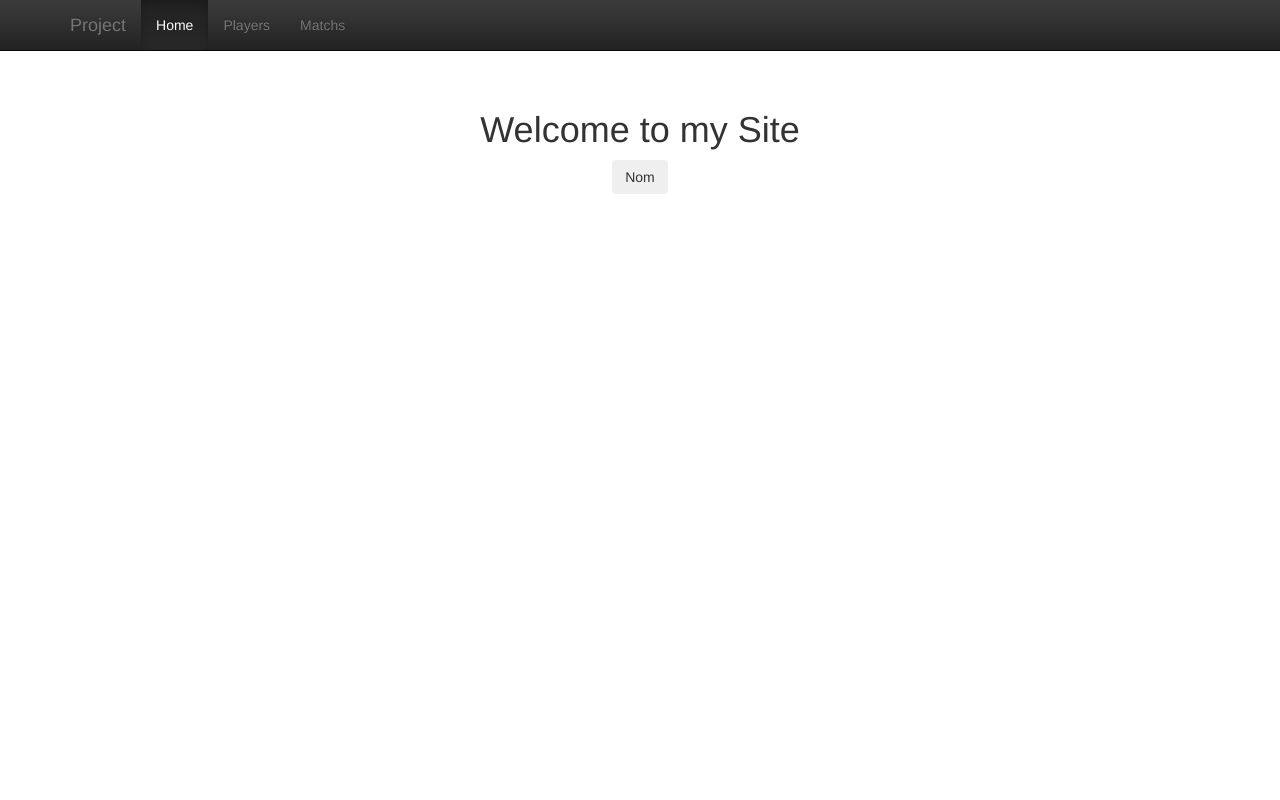
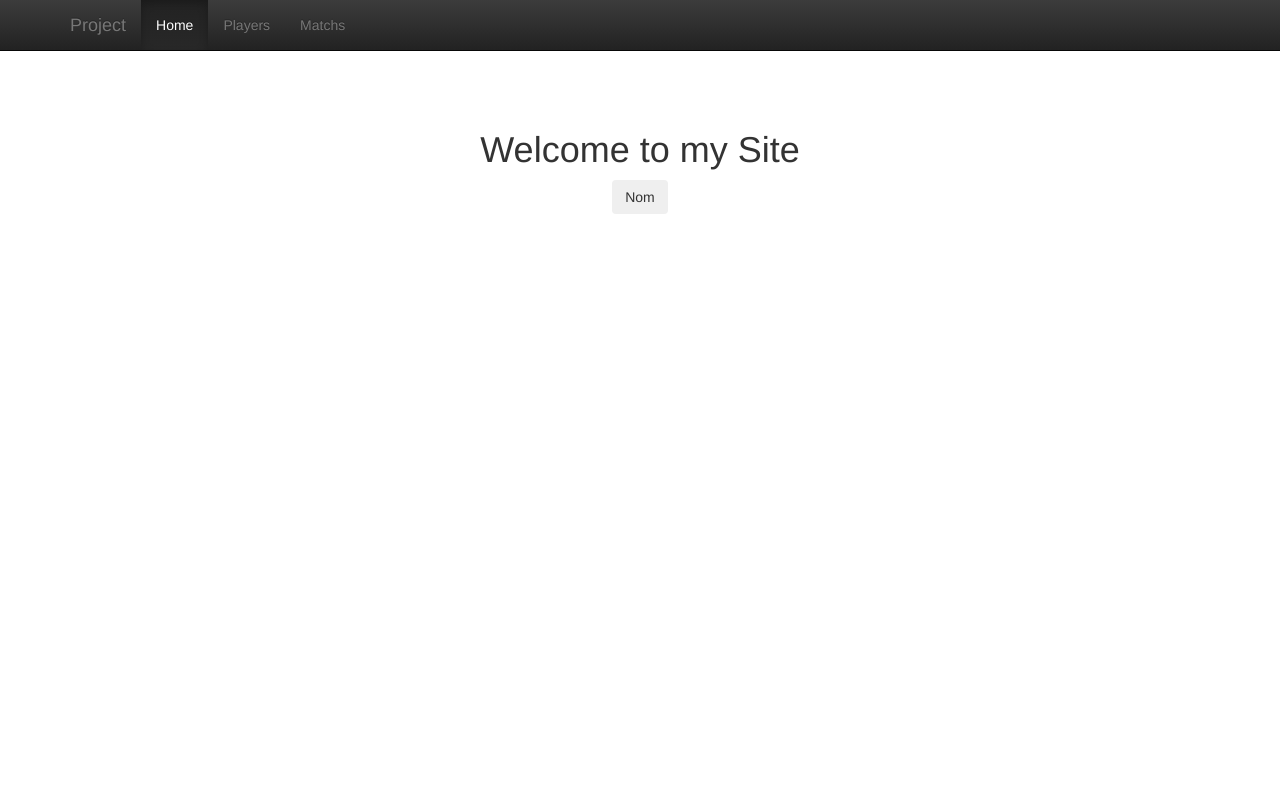
Before and after one commit to Thomas-dot-G/Template, a Django app: page / in a window 1280 px wide. Run offline with Django 3.2, Linux system fonts and the light colour scheme; some libraries are stand-ins or nearby versions.

Commit message:
Fix borked html

```diff
--- a/project/static/css/style.css
+++ b/project/static/css/style.css
@@ -1,8 +1,9 @@
 body {
-  padding-top: 50px;
+  padding-top: 70px;
+  padding-bottom: 30px;
 }
 
 .contenu {
-    padding: 40px 15px;
-    text-align: center;
+  padding: 40px 15px;
+  text-align: center;
 }
--- a/project/templates/index.html
+++ b/project/templates/index.html
@@ -1,14 +1,7 @@
-<html>
-
-
-  </head>
-
-<body>
-
 <!DOCTYPE html>
 <html lang="en">
   <head>
-   {% load static %}
+    {% load static %}
     <meta charset="utf-8">
     <meta http-equiv="X-UA-Compatible" content="IE=edge">
     <meta name="viewport" content="width=device-width, initial-scale=1">
@@ -52,12 +45,12 @@
     </div>
 
     <div class="container">
-	<div class="contenu">
-  	{% block content %}
+      {% block content %}
+      <div class="contenu">
  	<h1>Welcome to my Site</h1>
-	<button class="btn">Nom </button>
-	{% endblock %}
- 	</div>
+        <button class="btn">Nom </button>
+      </div>
+      {% endblock %}
     </div>
 
     <!-- JQuery JavaScript -->
```
